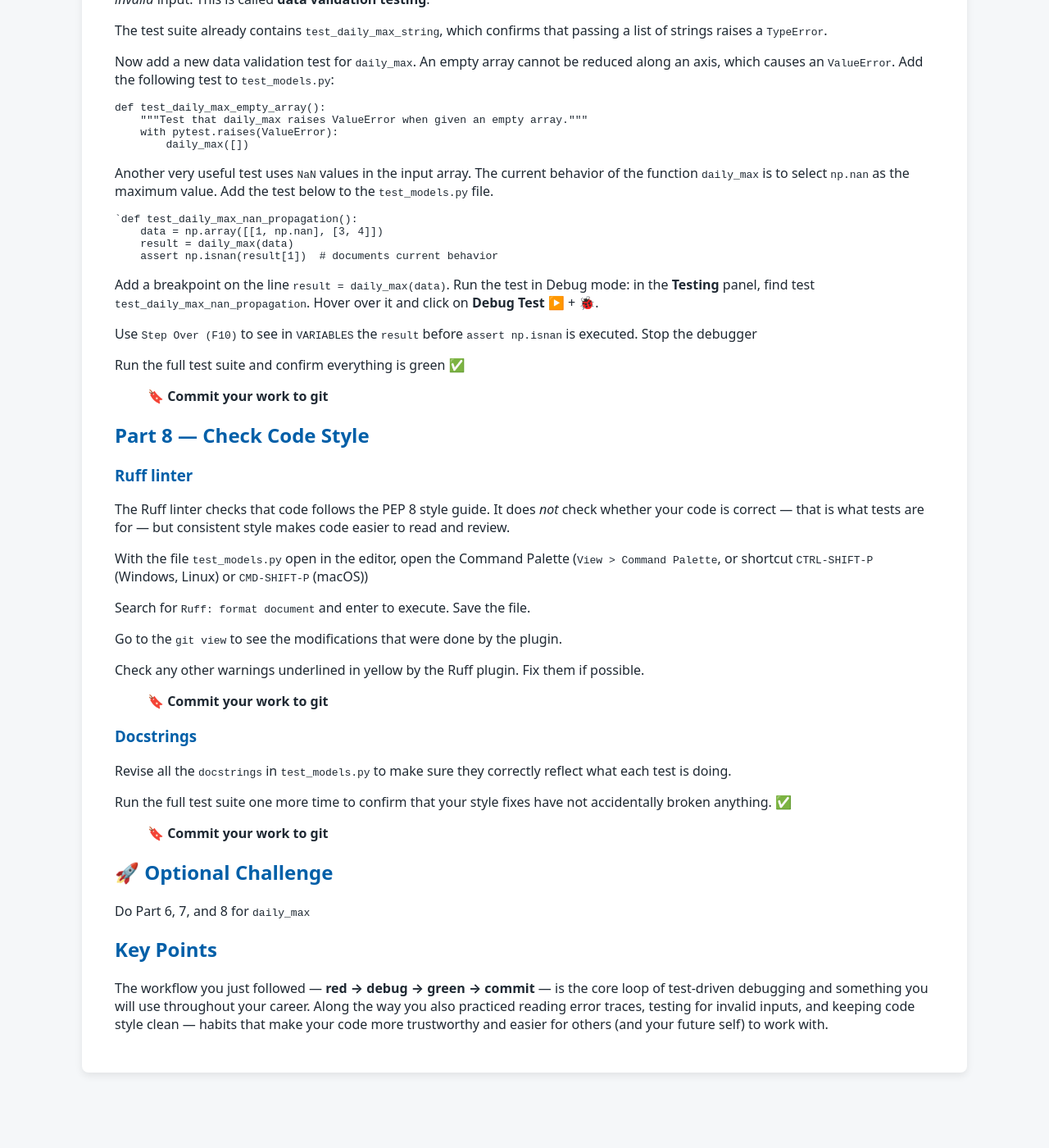
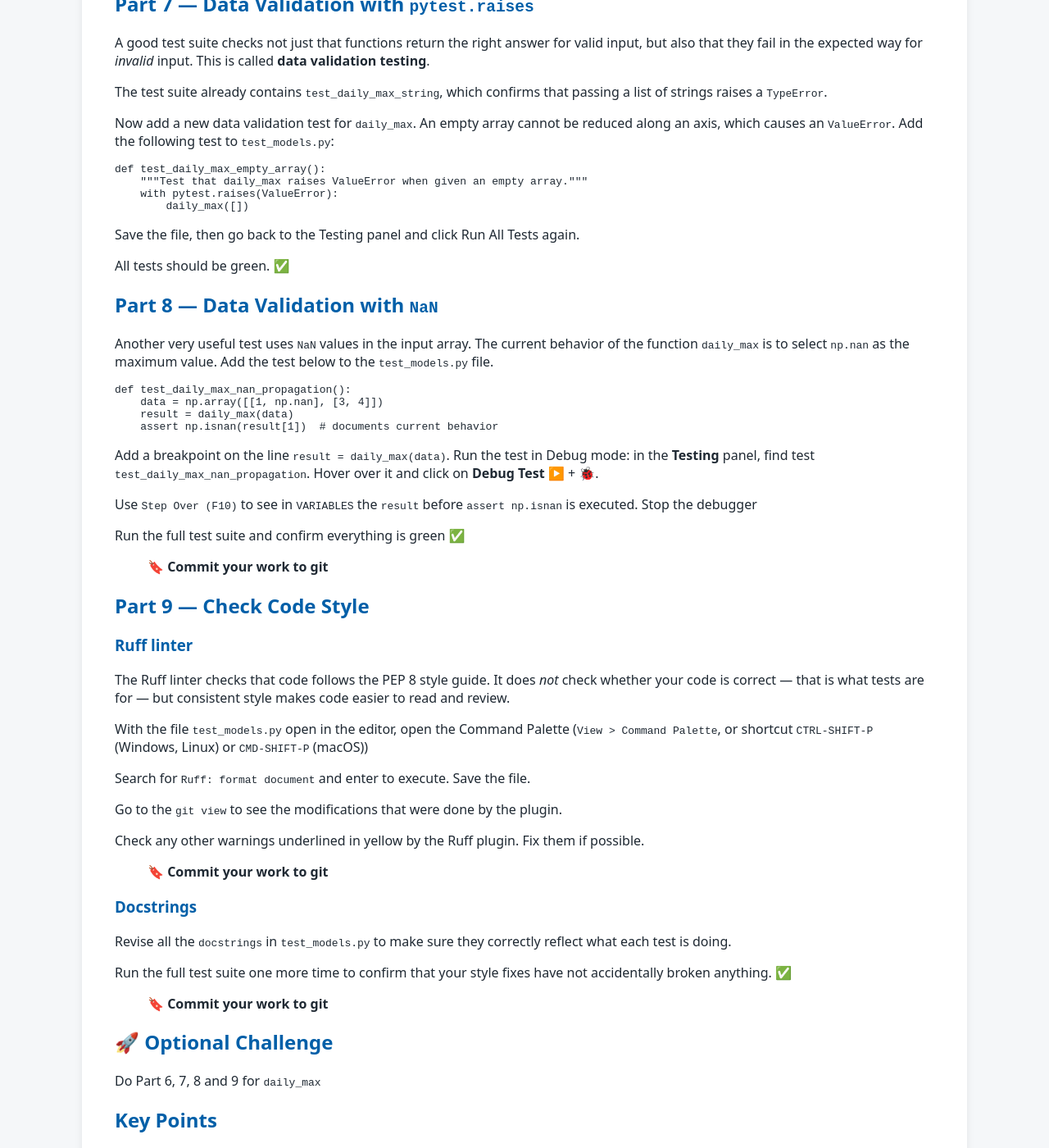
Before and after one commit to tu-delft-library/intermediate_programming_with_python, a Jekyll site: the page built from material_for_participants/PRACTICAL_unit_testing_debugging.md, in a window 1280 px wide and 1400 px high, scrolled down 3603 px. Shown: the whole window at 82% size. Built offline with Jekyll 4.4.1, drawn with Linux system fonts in a browser that asks for light colours; our own code applies the rules of GitHub Pages for plain Markdown files; before the commit the page ends 4951 px from its top, so only the background shows below that; some of the changed text lies outside the part shown.

Commit message:
Update PRACTICAL day one

````diff
--- a/material_for_participants/PRACTICAL_unit_testing_debugging.md
+++ b/material_for_participants/PRACTICAL_unit_testing_debugging.md
@@ -28,8 +28,9 @@ def test_daily_min(test_input, test_result):
     npt.assert_array_equal(daily_min(test_input), test_result)
 
 ```
-Remember to import the function `daily_min` at the top of the `test_models.py` file
+This unit test requires importing `pytest` to use `parametrize`. Also, remember to import the function `daily_min` at the top of the `test_models.py` file
 ```bash
+import pytest       ## <--- if you haven't already
 from inflammation.models import daily_mean, daily_max, daily_min   ## <--- add daily_min
 ```
 
@@ -135,7 +136,7 @@ Compare the two results. You should be able to see clearly that `np.min(data, ax
 
 In the `CALL STACK` click on `test_daily_min` to verify what is the expected value of `test_result`. Then click again on `daily_min` and confirm that `np.min(data, axis=0)` gives the expected value.
 
-
+End the debugger session with ⏹ Stop or `Shift+F5`
 
 
 ## Part 5 — Fix the Bug and Re-run the Suite
@@ -195,10 +196,15 @@ def test_daily_max_empty_array():
         daily_max([])
 ```
 
+Save the file, then go back to the Testing panel and click Run All Tests again.
+
+All tests should be green. ✅
+
+## Part 8 — Data Validation with `NaN`
 Another very useful test uses `NaN` values in the input array. The current behavior of the function `daily_max` is to select `np.nan` as the maximum value. Add the test below to the `test_models.py` file.
 
-```bash
-`def test_daily_max_nan_propagation():
+```python
+def test_daily_max_nan_propagation():
     data = np.array([[1, np.nan], [3, 4]])
     result = daily_max(data)
     assert np.isnan(result[1])  # documents current behavior
@@ -212,7 +218,7 @@ Run the full test suite and confirm everything is green ✅
 > 🔖 **Commit your work to git**
 
 
-## Part 8 — Check Code Style
+## Part 9 — Check Code Style
 
 ### Ruff linter
 
@@ -239,7 +245,7 @@ Run the full test suite one more time to confirm that your style fixes have not
 
 ## 🚀  Optional Challenge
 
-Do Part 6, 7, and 8 for `daily_max`
+Do Part 6, 7, 8 and 9 for `daily_max`
 
 ## Key Points
 
````
